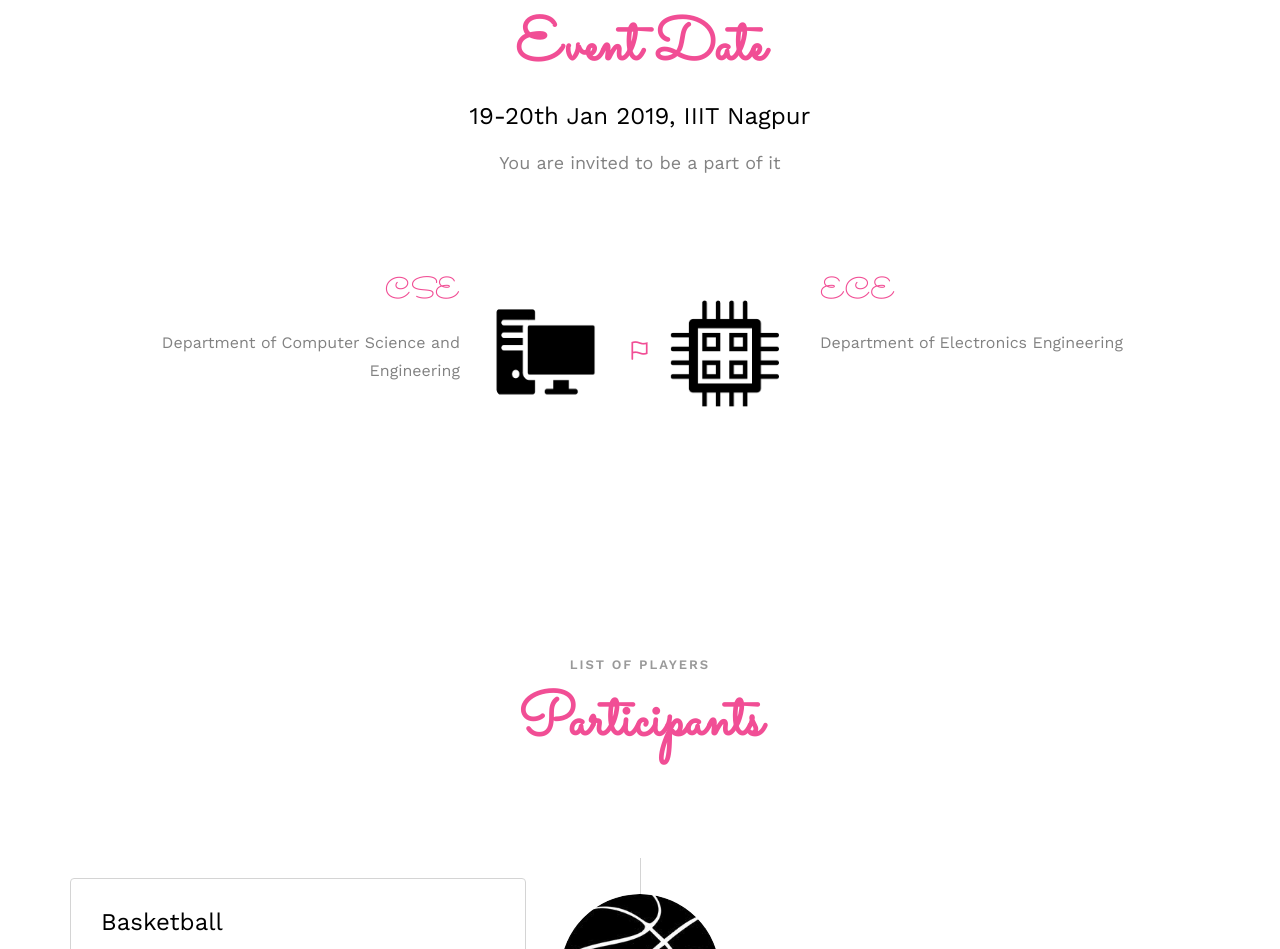
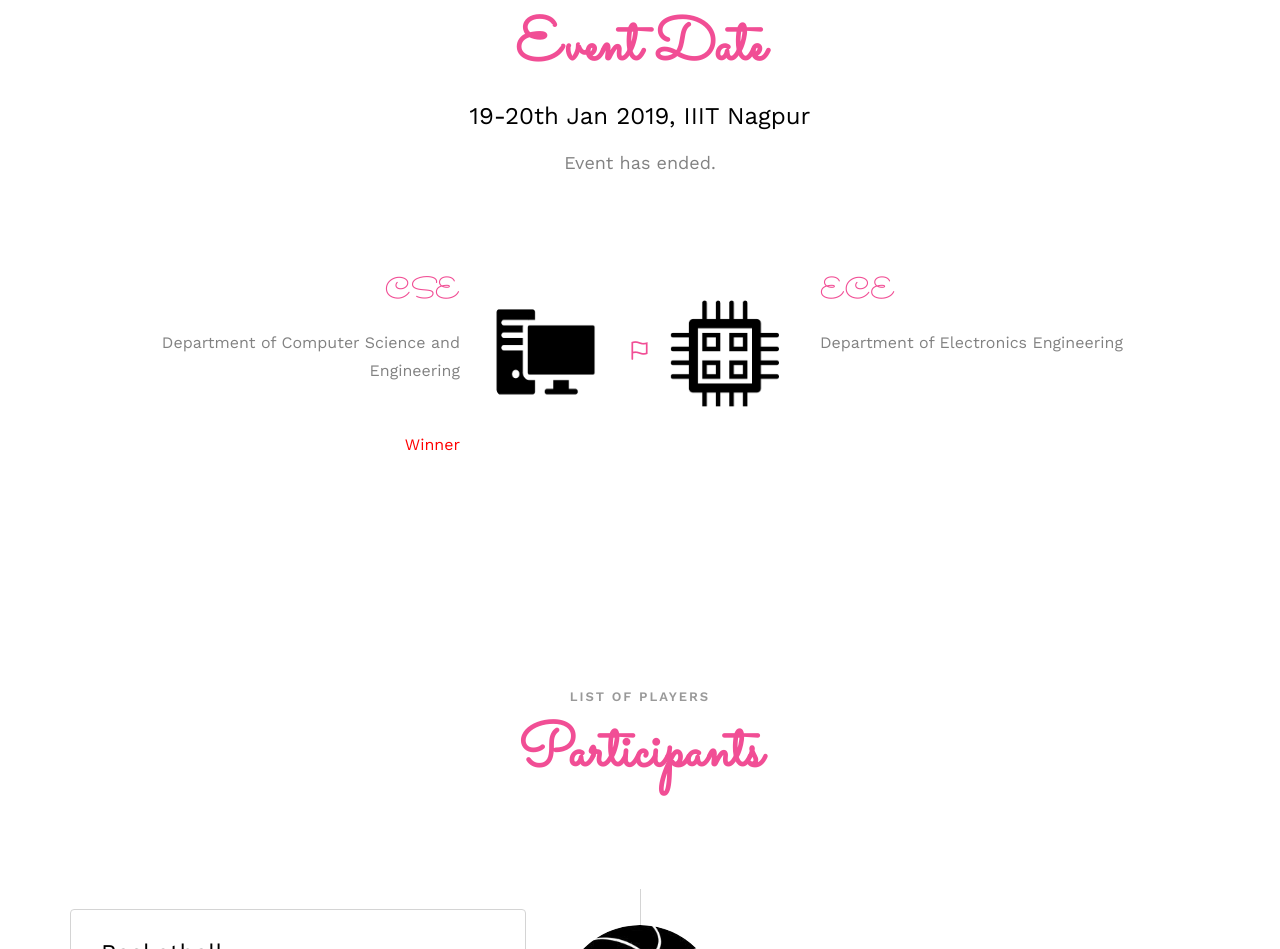
Before and after one commit to alpha74/ig19, a plain HTML site: page players.html in a window 1280 px wide. Shown: the part 1009-1958 px from the top of the page. Drawn offline with nearby package versions, Linux system fonts and the light colour scheme; files whose address does not match are found by name.

Commit message:
Update players.html

```diff
--- a/players.html
+++ b/players.html
@@ -112,7 +112,7 @@
 				<div class="col-md-8 col-md-offset-2 text-center fh5co-heading animate-box">
 					<h2>Event Date</h2>
 					<h3>19-20th Jan 2019, IIIT Nagpur</h3>
-					<p>You are invited to be a part of it</p>
+					<p>Event has ended.</p>
 				</div>
 			</div>
 			<div class="couple-wrap animate-box">
@@ -123,6 +123,8 @@
 					<div class="desc-groom">
 						<h3>CSE</h3>
 						<p>Department of Computer Science and Engineering</p>
+						</br>
+						<span style="color: red;">Winner</span>
 					</div>
 				</div>
 				<p class="heart text-center"><i class="icon-flag"></i></p>
```
